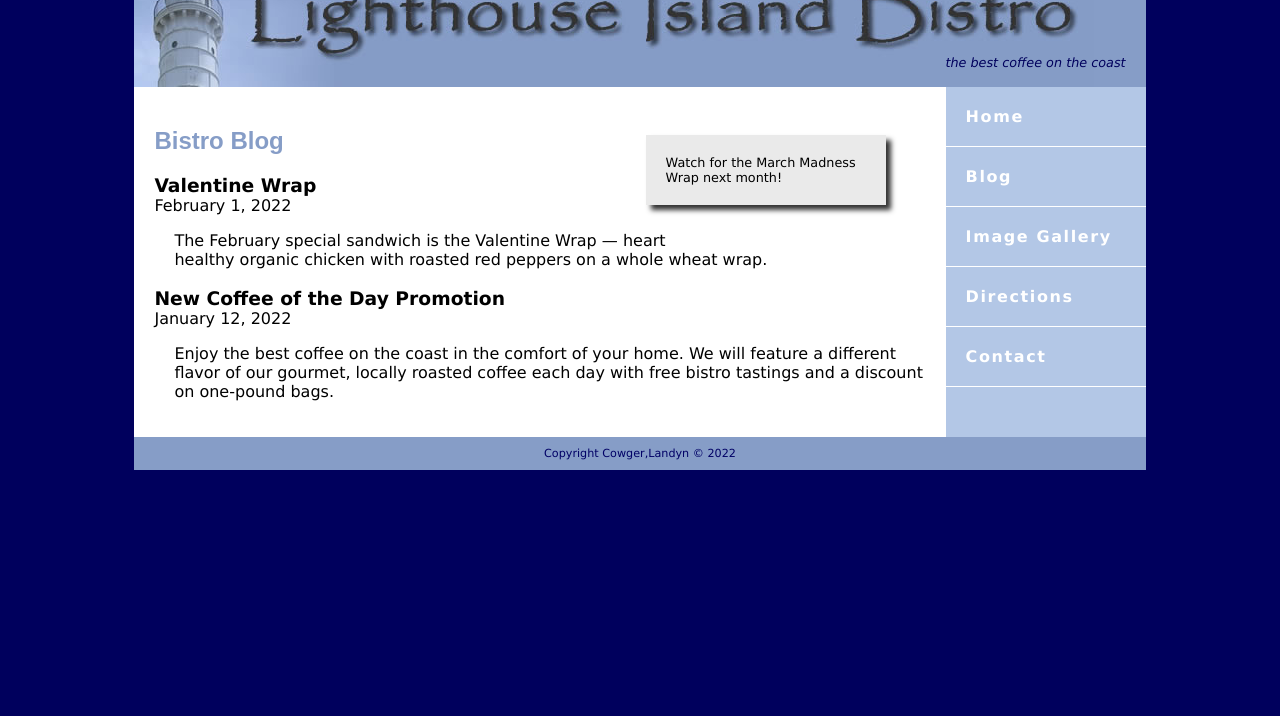
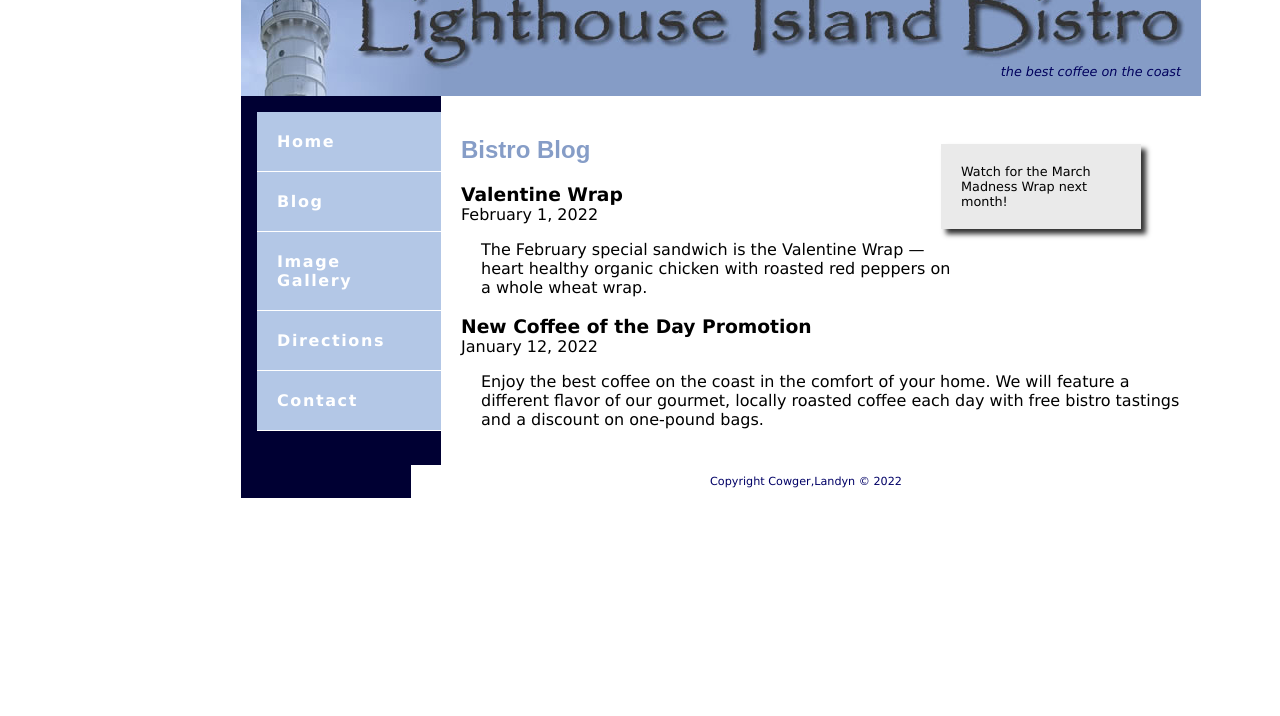
Before and after one commit to 44144-Sp22/ch6inclassnotes-lcowger1, a plain HTML site: page blog.html in a window 1280 px wide. Shown: the part 84-800 px from the top of the page. Drawn offline with Linux system fonts and the light colour scheme.

Commit message:
Not sure that the pages of the book were correctly assigned, but here it is :/

```diff
--- a/lighthouse.css
+++ b/lighthouse.css
@@ -1,95 +1,107 @@
-body {background-color: #00005d;
+body {background-color: #ffffff;
+		display: block;
 	 font-family: Verdana, Arial, sans-serif;
+	 margin-left: 170px;
+	 padding-bottom: 1px;
+	 padding-top: 1px;
+	 }
+* { box-sizing: border-box;
 }
 header {background-color: #869dc7;
 	background-image: url(images/lighthousebanner.jpg);
 	background-repeat: no-repeat;
-	margin-bottom: 0px;
+	display: block;
 	height: 150px;
 }
-h1 {text-indent: 100%;
+h1 {overflow: hidden;
+    text-indent: 100%;
 	white-space: nowrap;
-	overflow: hidden;
 	}
 h2 {color: #869dc7;
 	font-family: Arial, sans-serif;
 	}
-footer {font-size: 70%;
+footer {	  background-color: #ffffff;
+	  clear: both;
+		display: block;
+		font-size: 70%;
+		margin-left: 170px;
+		padding: 10px;
 	  text-align: center;
-	  padding: 10px;
-	  background-color: #869dc7;
-	  clear: both;
 	  }
-#wrapper {margin: 0 auto;
+#wrapper {background-color: #000033;
+		 color: #000066;
+         margin: auto;
+		 max-width: 1200px;
+		 min-width: 960px;
 		 width: 80%;
-		 background-color: #b3c7e6;
-		 color: #000066;
-		 min-width: 960px;
-		 max-width: 1200px;
 		 }
-nav { font-weight: bold;
+nav {display: block;
+		float: left;
+		font-weight: bold;
 		letter-spacing: 0.1em;
-	 float: right;
 		width: 200px;
-
 	 }
 nav ul {list-style-type: none;
-	margin: 0px;
-	padding: 0px;
 	  }
 nav a{
 	background-color: #b3c7e6;
 	border-bottom: 1px solid #ffffff;
+	display: block;
+	padding: 20px;
     text-decoration: none;
-		padding: 20px;
-		display: block;
 	}
-		nav a:link{color: #fff;}
-		nav a:visited{color: #ddd9c9;}
-		nav a:hover{background-color: #ddd9c9; color: #869dc7;}
-h3 {margin-bottom: 0px;}
-
+nav a:link{color: #FFFFFF;
+	}
+nav a:visited{color: #c2e0f0;
+	}
+	nav a:hover{color: #cccccc;
+	}
+nav ul {list-style: none;
+	padding-left: 1em;
+}
+h3 {margin-bottom: 0;
+}
 main {background-color: #ffffff;
 	 color: #000000;
+	 overflow: auto;
 	 padding: 20px 20px;
-	 overflow: auto;
 	 }
 main ul{list-style-type: none;}
-main li{
+main li{background-color: #eaeaea;
 	display: inline-block;
+	  font-family: Georgia, serif;
+	  font-style: italic;
+	  margin: 10px;
+	  padding-bottom: 10px;
+	  text-align: center;
 	  width: 225px;
-	  padding-bottom: 10px;
-	  margin: 10px;
-	  background-color: #eaeaea;
-	  text-align: center;
-	  font-style: italic;
-	  font-family: Georgia, serif;
 	}
-	main p{position: relative; left: 20px;}
-aside {
+	main p{left: 20px; position: relative;}
+aside {background-color: #eaeaea;
+	box-shadow: 5px 5px 5px #333333;
 	float: right;
+	 font-size: 80%;
+	margin-right: 40px;
+	 padding: 20px;
 	 position: relative;
 	top: -40px;
-	margin-right: 40px;
 	 width: 200px;
-	 background-color: #eaeaea;
-	 padding: 20px;
-	 font-size: 80%;
-	 box-shadow: 5px 5px 5px #333333;
+
 	 }
 article header {background-color: #ffffff;
 			background-image: none;
 			font-size: 90%;
+			height: auto;
 			padding-left: 0;
-			height: auto;
 			}
-#tagline {margin-top: 80px;
+#tagline {  color: #00005D;
+			  font-size: .80em;
+				font-style: italic;
+				margin-left: 170px;
+				margin-top: 80px;
 		  padding-right: 20px;
-		  font-size: .80em;
-		  color: #00005D;
 		  text-align: right;
-		  font-style: italic;
 		  }
 #floatright {float: right;
-	margin: 15px;
+	margin-left: 170px;
 			 }
```
Lines whose indentation alone changed are shown as unchanged.
